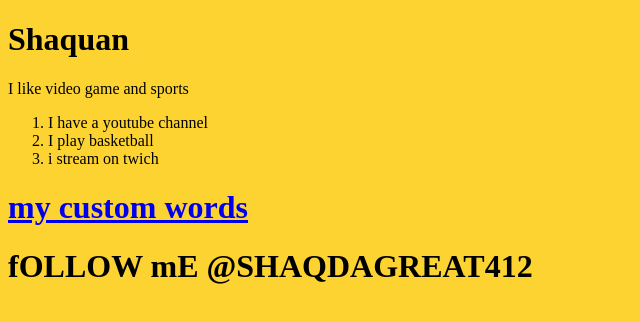
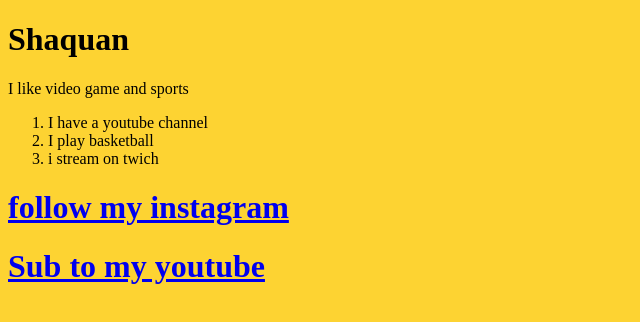
Before and after one commit to trippiequan/trippiequan.github.io, a plain HTML site: page index.html in a window 1280 px wide. Shown: the whole page, without its empty margins (0-640 px from the left). Drawn offline with Linux system fonts and the light colour scheme.

Commit message:
Update index.html

```diff
--- a/index.html
+++ b/index.html
@@ -11,8 +11,8 @@
     <li>I play basketball</li>
     <li>i stream on twich</li>
   </ol>
-  <h1><a href="https://www.nba.com">my custom words</a></h1>
-  <h1>fOLLOW mE @SHAQDAGREAT412</h1>
+  <h1><a href="https://www.instagram.com/smoney56/">follow my instagram</a></h1>
+  <h1><a href=https://www.youtube.com/results?search_query=shaquan+gaming>Sub to my youtube</a></h1>
 
 </body>
 </html>
```
